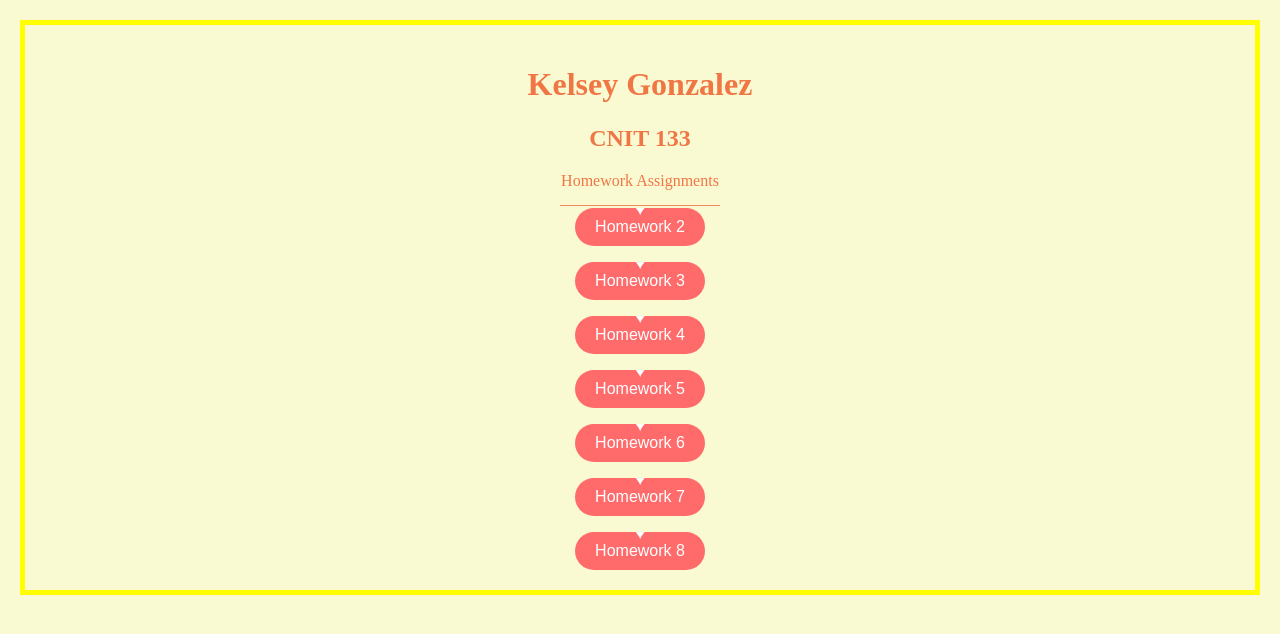
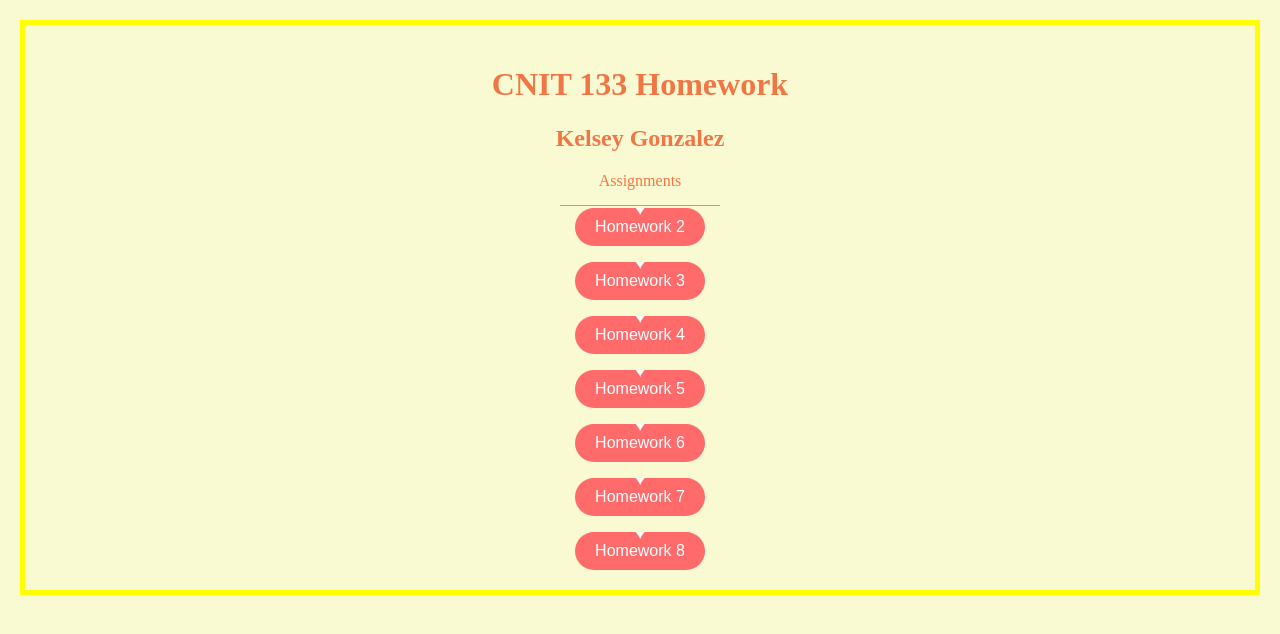
Before and after one commit to KelseyGonzalez1/index.html, a plain HTML site: page index.html in a window 1280 px wide. Drawn offline with Linux system fonts and the light colour scheme.

Commit message:
Update index.html

```diff
--- a/index.html
+++ b/index.html
@@ -8,13 +8,13 @@
 </body>
 <head>
     <div class="centered-title">
-    <h1>Kelsey Gonzalez</h1>
-    <h2>CNIT 133</h2>
+    <h1>CNIT 133 Homework</h1>
+    <h2>Kelsey Gonzalez</h2>
 </div>
 </head>
 <body>
     <div class="centered-title">
-    <header>Homework Assignments</header>
+    <header>Assignments</header>
     <header>____________________</header>
     <form action="hw2.html">
         <button class="candy-heart-button">Homework 2</button>
```
